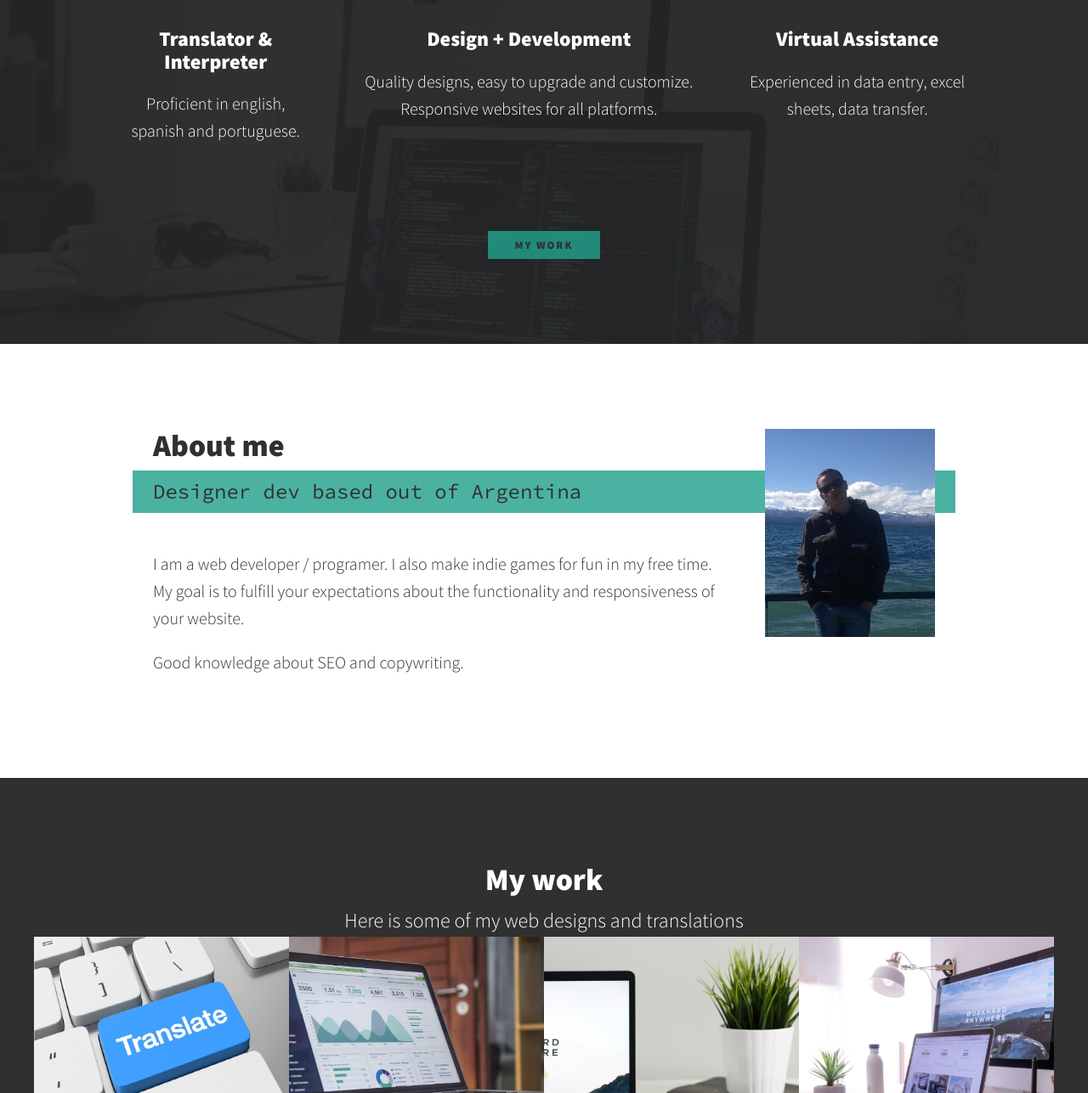
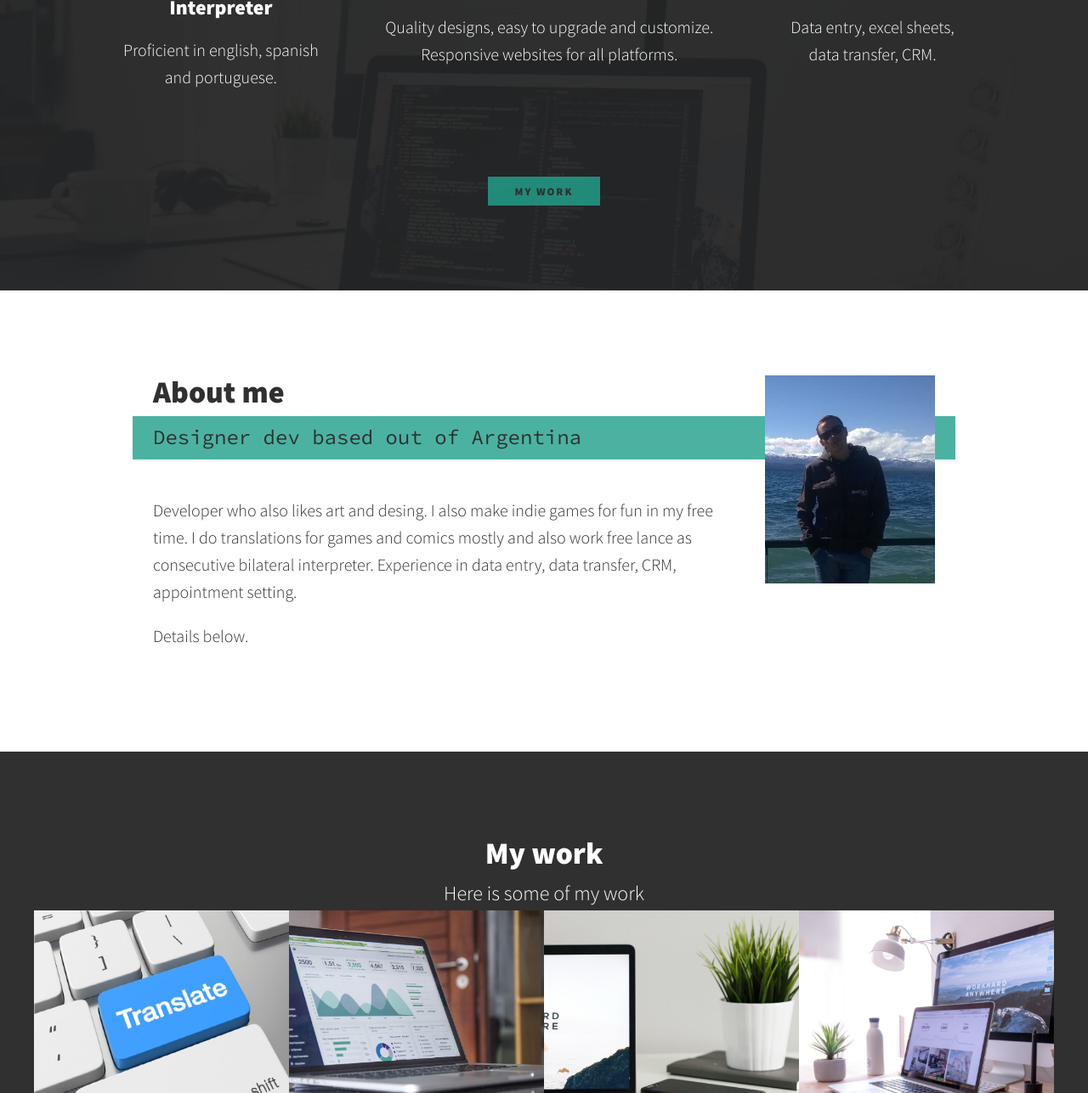
Before and after one commit to Maxdata90/Maxdata90.github.io, a plain HTML site: page index.html in a window 1280 px wide. Shown: the part 670-1957 px from the top of the page at 85% size. Drawn offline with nearby package versions, Linux system fonts and the light colour scheme.

Commit message:
Update index.html

```diff
--- a/index.html
+++ b/index.html
@@ -37,9 +37,9 @@
         <!-- Introduccion-->
         <section class="intro" id="home">
             <h1 class="section__title section__title--intro">
-                Hi, I am <strong>Max</strong>
+                <strong>Max</strong>
             </h1>
-            <p class="section__subtitle section__subtitle--intro">front-end dev jr</p>
+            <p class="section__subtitle section__subtitle--intro"> dev - freelancer</p>
             <img src="img/dev--max-01.jpg" alt="a picture of max gomez smiling" class="intro__img" />
         </section>
 
@@ -59,7 +59,7 @@
 
                 <div class="service">
                     <h3>Virtual Assistance</h3>
-                    <p>Experienced in data entry, excel sheets, data transfer.</p>
+                    <p>Data entry, excel sheets, data transfer, CRM.</p>
                  </div> <!-- / service -->
             </div> <!-- / services -->
 
@@ -73,21 +73,22 @@
 
             <div class="about-me__body">
                 <p>
-                    I am a web developer / programer. I also make indie games for fun in my free time.
-                    My goal is to fulfill your expectations about the functionality and responsiveness of your website.
+                    Developer who also likes art and desing. I also make indie games for fun in my free time.
+                    I do translations for games and comics mostly and also work free lance as consecutive bilateral interpreter.
+                    Experience in data entry, data transfer, CRM, appointment setting.
                 </p>
                 <p>
-                    Good knowledge about SEO and copywriting.
+                    Details below.
                 </p>
             </div>
 
-            <img src="img/devmax.jpg" alt="Foto de devmax canchera" class="about-me__img" >
+            <img src="img/devmax.jpg" alt="Fotodev" class="about-me__img" >
         </section>
 
         <!-- My Work -->
         <section class="my-work" id="work">
             <h2 class="section__title"> My work</h2>
-            <p class="section__subtitle">Here is some of my web designs and translations</p>
+            <p class="section__subtitle">Here is some of my work</p>
 
             <div class="portfolio">
                 <!-- Portfolio item 01 -->
```
